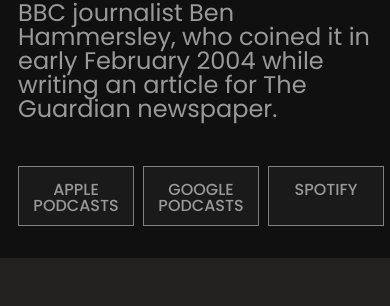
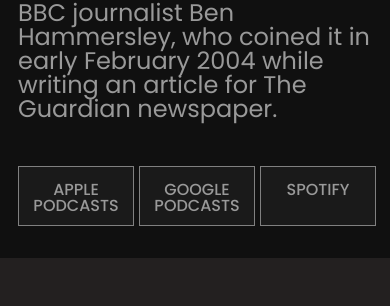
Before and after one commit to Nia-gabunia0/Final-Project-NiaGabunia, a plain HTML site: page index.html in a window 390 px wide. Shown: the part 3483-3789 px from the top of the page. Drawn offline with Linux system fonts and the light colour scheme.

Commit message:
finall---

```diff
--- a/css/responsive.css
+++ b/css/responsive.css
@@ -70,7 +70,7 @@
         height: 54px;
     }
     .sect3-little-box{
-        max-width: 22rem;
+        max-width: 21rem;
         height: 120px;
         flex-wrap: nowrap;
     }
--- a/css/style.css
+++ b/css/style.css
@@ -390,7 +390,7 @@ hr{
     display: flex;
     flex-wrap: wrap;
     justify-content: space-evenly;
-    gap: 9px;
+    gap: 5px;
     max-width: 40.625rem;
     min-height: 50px;
     align-items: center;
```
